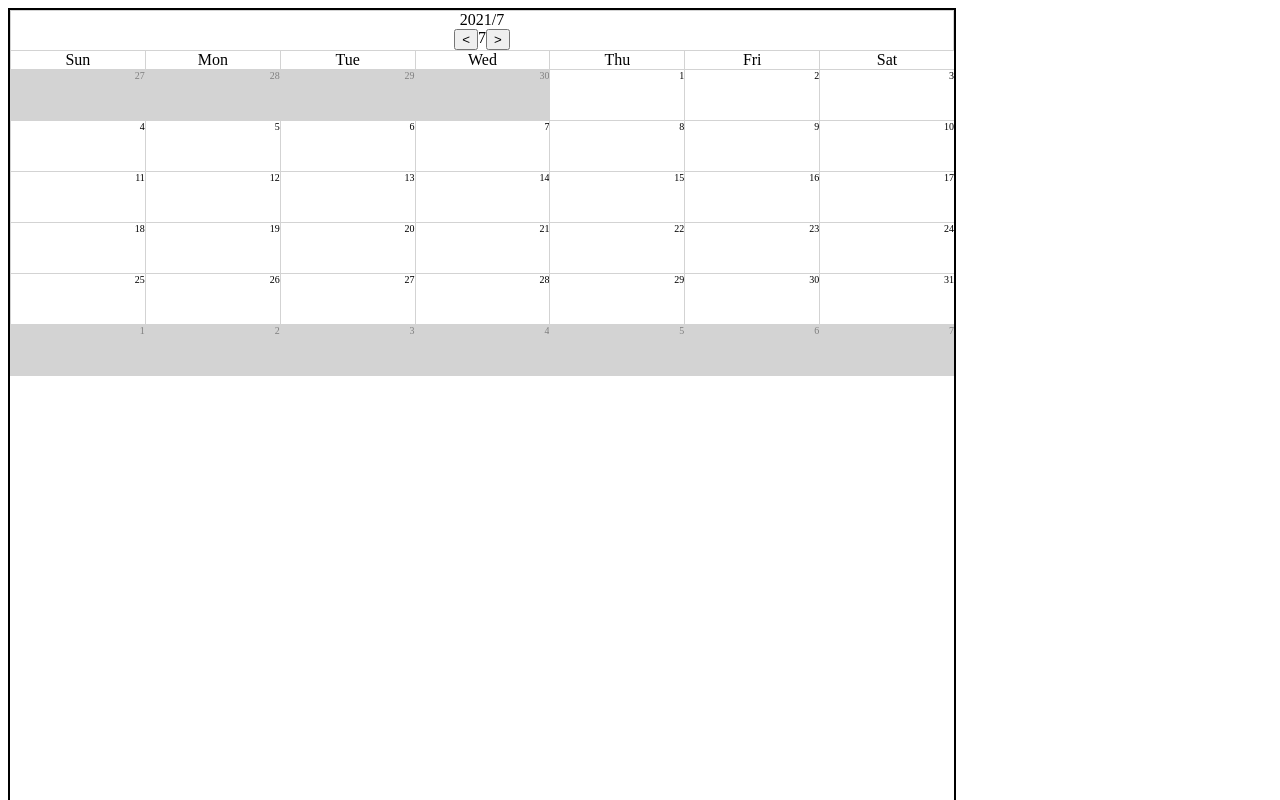
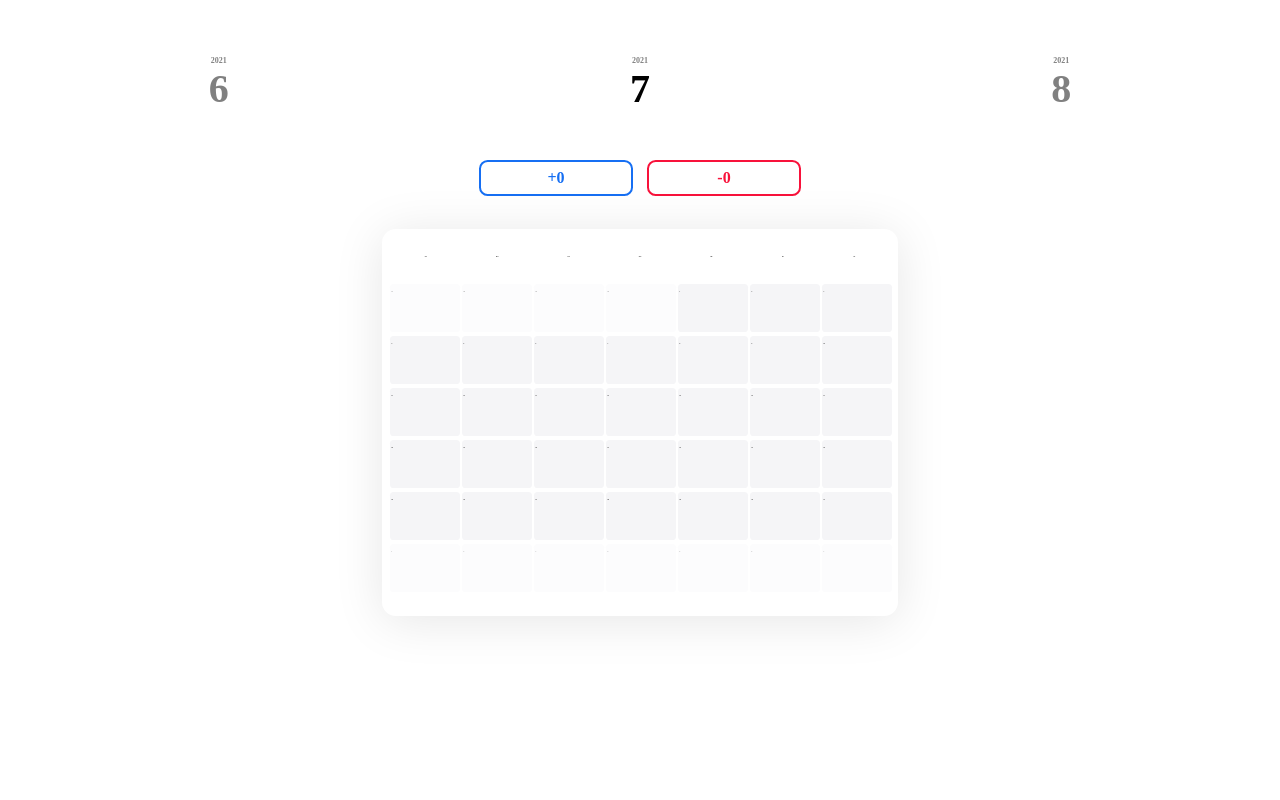
Before and after one commit to sangyun5108/BCSDproject, a React (Create React App) app: page / in a window 1280 px wide. Shown: the top 800 px of the page. Built offline with nearby package versions, Linux system fonts and the light colour scheme.

Commit message:
Calender CSS
Calender 날짜를 출력하는 부분의 CSS를 추가하였습니다.

```diff
--- a/src/components/Calender.js
+++ b/src/components/Calender.js
@@ -3,52 +3,62 @@ import styled from'styled-components'
 import MainCalender from './MainCalender'
 import DateViewer from './DateViewer'
 import CalenderHeader from './CalenderHeader'
-const TotalContainer = styled.div`
-    position: absolute;
-    top: 0;
-    right: 0;
-    bottom: 0;
-    left: 0;
+import TotalAmounts from './TotalAmounts'
+const Wrap = styled.div`
     display : flex;
     flex-direction : column;
+    width : 100%
+    align-items : center;
+    overflow-x : hidden;
+    min-height : 100vh;
+`
+const Header = styled.div`
+    display : flex;
+    width : 100%
+    overflow-x : hidden;
+    flex-direction : column;
+    align-items : center;
     justify-content : center;
-    display:table-row;
-    border : black solid 1px;
+    font-size: 100%;
+    font: inherit;
 `
-const CalenderContainer = styled.div`
-    position: absolute;
-    top: 0;
-    right: 0;
-    bottom: 0;
-    left: 0;
-    border : black solid 1px;
+
+const ContentContainer = styled.div`
+    display : flex;
+    align-items : center;
+    justify-content : center;
+    width : 100%;
 `
-const View = styled.div`
 
-    position: relative;
-    width: 75%;
-    &:before{
-        content: "";
-        display: block;
-        padding-top: 100%;
-    }
+const CalenderWrap = styled.div`
+    padding-bottom: 1.5rem;
+    margin-top : 2.0625rem;
+    padding-left : 0.5rem;
+    padding-right : 0.5rem;
+    display : flex;
+    flex-direction : column;
+    border-radius: 0.875rem;
+    box-shadow : 0 0.3125rem 3.125rem rgb(0 0 0 / 10%);
+    max-width : 500px;
+    width : 100%;
+
 `
 function Calender(){
     const today = new Date()
     const [date,setDate] = useState(today)
     return (
-        <View>
-            <TotalContainer>
-                <CalenderContainer>
-                    <DateViewer
-                        date = {date}
-                        setDate = {setDate}
-                    />
+        <Wrap>
+            <Header>
+                <DateViewer date = {date} setDate = {setDate}/>
+                <TotalAmounts today = {date}/>
+            </Header>
+            <ContentContainer>
+                <CalenderWrap>
                     <CalenderHeader/>
                     <MainCalender today = {date}/>
-                </CalenderContainer>
-            </TotalContainer>
-        </View>
+                </CalenderWrap>
+            </ContentContainer>
+        </Wrap>
 
     )
 }
--- a/src/components/CalenderHeader.js
+++ b/src/components/CalenderHeader.js
@@ -1,18 +1,24 @@
 import React from 'react'
 import styled from 'styled-components'
 const Header = styled.div`
-    display : flex;
+    display : grid;
+    grid-template-columns: repeat(7,1fr);
+    grid-row-gap: .4375rem;
+    width: 100%;
+    height: 3.4375rem;
 `
 const DOW = styled.div`
-    background : wight;
-    border-bottom : lightgray 1px solid;
-    border-left : lightgray 1px solid;
-    width : 13.855%;
-    flex-grow : 1;
+    display : flex;
+    justify-content : center;
+    align-items : center;
+    font-weight : 600;
+    font-size : 0.0625rem;
+    line-height : 1.3125rem;
     text-align : center;
+
 `
 function CalenderHeader(){
-    const dayArray = ['Sun','Mon','Tue','Wed','Thu','Fri','Sat']
+    const dayArray = ['SUN','MON','TUE','WED','THU','FRI','SAT']
     return (
         <Header>
             {dayArray.map((day,index) => <DOW key={index}>{day}</DOW>)}
--- a/src/components/DateViewer.js
+++ b/src/components/DateViewer.js
@@ -5,9 +5,29 @@ const Controler = styled.div`
     justify-content : center;
 `
 const DateSetContainer = styled.div`
+    width : 100%;
     background : white;
-    border : lightgray solid 1px;
     text-align : center;
+    font-weight : 600;
+    font-size : 2.5rem;
+
+`
+const Year = styled.div`
+    font-size : 0.5rem;
+    color : gray;
+`
+const Monthselector = styled.div`
+    width : 33.33333%;
+    margin : 3rem;
+    color : gray;
+    &:hover{
+        color : black;
+        cursor : pointer;
+    }
+`
+const Now = styled.div`
+    width : 33.33333%;
+    margin : 3rem;
 `
 function DateViewer({date, setDate}){//날짜 출력
     const month = date.getMonth()
@@ -19,11 +39,25 @@ function DateViewer({date, setDate}){//날짜 출력
     }
     return(
         <DateSetContainer>
-            <div>
-                {date.getFullYear()}/{date.getMonth()+1}
-            </div>
             <Controler>
-                <button onClick={()=>onDecrease()}>&lt;</button>{date.getMonth()+1}<button onClick={()=>onIncrease()}>&gt;</button>
+                <Monthselector onClick={()=>onDecrease()}>
+                    <Year>
+                        {date.getFullYear()}
+                    </Year>
+                    {date.getMonth()}
+                </Monthselector>
+                <Now>
+                    <Year>
+                        {date.getFullYear()}
+                    </Year>
+                    {date.getMonth()+1}
+                </Now>
+                <Monthselector onClick={()=>onIncrease()}>
+                    <Year>
+                        {date.getFullYear()}
+                    </Year>
+                    {date.getMonth()+2}
+                </Monthselector>
             </Controler>
         </DateSetContainer>
     )
--- a/src/components/MainCalender.js
+++ b/src/components/MainCalender.js
@@ -1,40 +1,45 @@
 import React from 'react'
 import styled from 'styled-components'
 import {useSelector } from 'react-redux'
-
+const Wrap = styled.div`
+    display : grid;
+    grid-template-columns: repeat(1,1fr);
+    grid-row-gap: .25rem;
+`
 const Week = styled.div`
-    display : flex;
+    display : grid;
+    grid-template-columns: repeat(7,1fr);
+    grid-column-gap: .25rem;
+    width: 100%;
+    height: 85%;
 `
 const Day = styled.div`
-    background : ${day => day.show ? 'white':'lightgray'};
-    border-left : lightgray 1px solid;
-    border-bottom : lightgray 1px solid;
-    text-align :right;
-    width : 13.855%;
-    flex-grow : 1;
-    height : 50px;
+    background : ${day => day.show ? '#f5f5f7':'#FCFCFD'};
     color : ${day => day.show ? 'black': 'gray'};
-
-
-`
-const Dates = styled.div`
-    font-size : 10px;
+    display : flex;
+    flex-direction : column;
+    justify-content : space-between;
+    border-radius : 0.225rem;
+    width: 100%;
+    height: 100%;
+    font-weight: 600;
+    font-size: .0875rem;
+    line-height: 1rem;
+    padding-left : 0.1rem;
 `
 const Income = styled.div`
-    color : red;
-    font-size : 5px;
-    visibility : ${day => day.amount > 0 ? 'visible' : 'collapse'};
+    color : blue;
+    font-size: .0575rem;
+    visibility : ${day => day.day.IN_total > 0 && day.day.IN_show? 'visible' : 'collapse'};
+    text-align : right;
 `
 const Expediture = styled.div`
-    color : blue;
-    font-size : 5px;
-    visibility : ${day => day.amount < 0 ? 'visible' : 'collapse'};
-`
-
-
-function MainCalender({today}){
-    const lists = useSelector((state)=>state.list);
-    console.log(lists)
+    color : red;
+    font-size: .0575rem;
+    visibility : ${day => day.day.EX_total < 0 && day.day.EX_show? 'visible' : 'collapse'};
+    text-align : right;
+    `
+const useWeekArray = (today, lists) => {
     let thisMonth = new Date(today.getFullYear(), today.getMonth(),1)
     let dayOfFirstDate = thisMonth.getDay()
     let startDate = new Date(thisMonth)
@@ -55,35 +60,46 @@ function MainCalender({today}){
                     account.type === 'INCOME' &&
                     account.year === thisMonth.getFullYear() &&
                     account.month === thisMonth.getMonth() &&
-                    account.date === thisMonth.getDate()
-                    ).map(account => account.amount).reduce((a,b)=>a+b,0),
+                    account.date === thisMonth.getDate())
+                    .map(account => account.amount)
+                    .reduce((a,b)=>a+b,0),
             EX_total : lists.filter(account =>
                 account.type === 'EXPEDITURE' &&
                 account.year === thisMonth.getFullYear() &&
                 account.month === thisMonth.getMonth() &&
-                account.date === thisMonth.getDate()
-            ).map(account => account.amount).reduce((a,b)=>a+b,0),
-            show : true
+                account.date === thisMonth.getDate())
+                .map(account => account.amount)
+                .reduce((a,b)=>a+b,0),
+            show : true,
+            IN_show : true,
+            EX_show : true
         }:
         {
             date : thisMonth.getDate(),
+            IN_total : 0,
+            EX_total : 0,
             show : false
 
         }
     }))
-    console.log(weekArray)
+    return weekArray
+}
+
+function MainCalender({today}){
+    const lists = useSelector((state)=>state.list);
+    let weekArray = useWeekArray(today, lists)
     return (
-        <div>
+        <Wrap>
             {weekArray.map((week,index) =>
             <Week key={index}>
                 {week.map((day,index) =>
                     <Day show = {day.show} key={index} >
-                        <Dates>{day.date}</Dates>
-                        <Income amount = {day.IN_total}>{day.IN_total}</Income>
-                        <Expediture amount = {day.EX_total}>{day.EX_total}</Expediture>
+                        <div>{day.date}</div>
+                        <Income day = {day}>+{day.IN_total}</Income>
+                        <Expediture day = {day}>{day.EX_total}</Expediture>
                     </Day>)}
             </Week>)}
-        </div>
+        </Wrap>
     )
 }
 
--- /dev/null
+++ b/src/components/TotalAmounts.js
@@ -0,0 +1,59 @@
+import React from 'react'
+import { useSelector } from 'react-redux'
+import styled from 'styled-components'
+
+const TotalMoney = styled.div`
+    display : flex;
+    font-size: 1rem;
+    font-weight: 600;
+`
+const IncomeButton = styled.div`
+    display : flex;
+    justify-content : center;
+    align-items: center;
+    width : 150px;
+    height: 2rem;
+    cursor: pointer;
+    margin-right: .4375rem;
+    border: .125rem solid #166ff3;
+    border-radius: .5375rem;
+    color: #166ff3;
+    background : white;
+`
+const ExpeditureButton = styled.div`
+    display : flex;
+    justify-content : center;
+    align-items: center;
+    width : 150px;
+    height: 2rem;
+    cursor: pointer;
+    margin-left: .4375rem;
+    border: .125rem solid #f8123b;
+    border-radius: .5375rem;
+    color: #f8123b;
+    background : white;
+`
+
+function TotalAmounts({today}){
+    const lists = useSelector((state)=>state.list);
+    let totalIncome = lists.filter(account =>
+        account.type === 'INCOME' &&
+        account.year === today.getFullYear() &&
+        account.month === today.getMonth())
+        .map(account => account.amount)
+        .reduce((a,b)=>a+b,0)
+    let totalExpediture = lists.filter(account =>
+        account.type === 'EXPEDITURE' &&
+        account.year === today.getFullYear() &&
+        account.month === today.getMonth())
+        .map(account => account.amount)
+        .reduce((a,b)=>a+b,0)
+    return (
+        <TotalMoney>
+            <IncomeButton>+{totalIncome}</IncomeButton>
+            <ExpeditureButton>-{Math.abs(totalExpediture)}</ExpeditureButton>
+        </TotalMoney>
+    )
+}
+
+export default TotalAmounts
```
